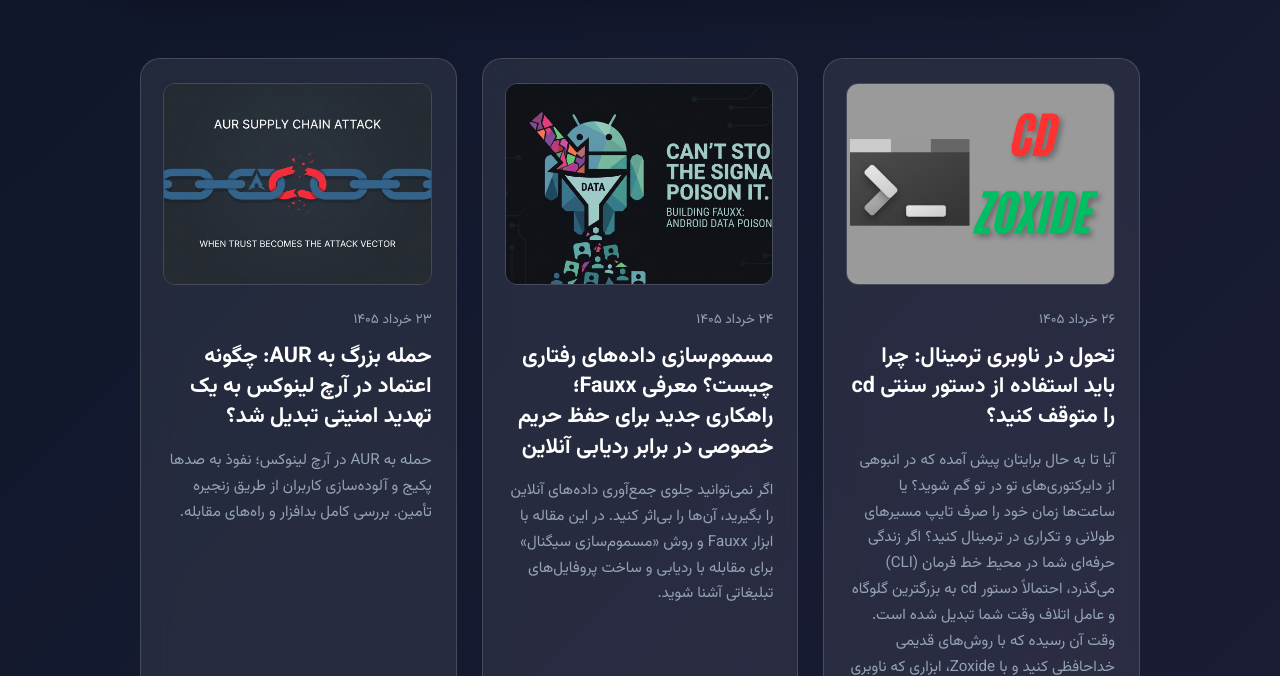
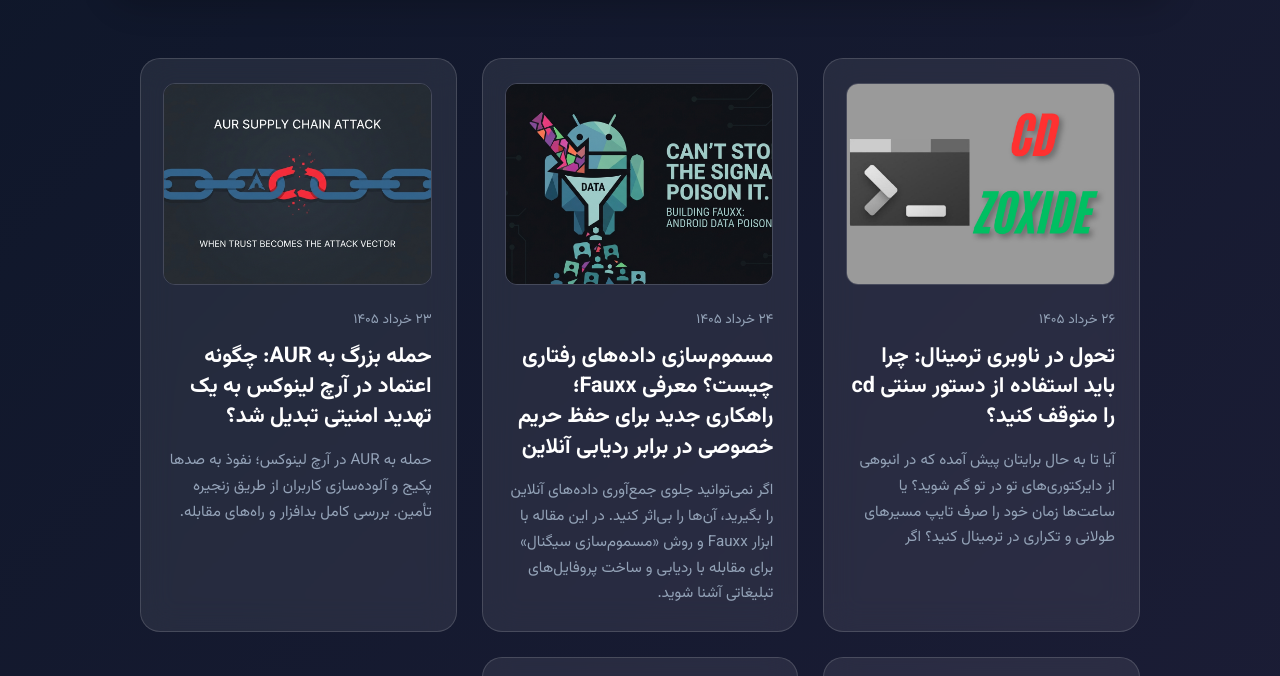
Before and after one commit to tech2049/tech2049.github.io, an Astro site: page / in a window 1280 px wide. Shown: the part 84-760 px from the top of the page. Built offline with nearby package versions, Linux system fonts and the light colour scheme; Astro itself is replaced by a stand-in of ours.

Commit message:
Update استفاده از zoxide به جای cd.md

```diff
--- a/src/content/blog/استفاده از zoxide به جای cd.md
+++ b/src/content/blog/استفاده از zoxide به جای cd.md
@@ -1,6 +1,6 @@
 ---
 title: "تحول در ناوبری ترمینال: چرا باید استفاده از دستور سنتی cd را متوقف کنید؟"
-description: "آیا تا به حال برایتان پیش آمده که در انبوهی از دایرکتوری‌های تو در تو گم شوید؟ یا ساعت‌ها زمان خود را صرف تایپ مسیرهای طولانی و تکراری در ترمینال کنید؟ اگر زندگی حرفه‌ای شما در محیط خط فرمان (CLI) می‌گذرد، احتمالاً دستور cd به بزرگترین گلوگاه و عامل اتلاف وقت شما تبدیل شده است. وقت آن رسیده که با روش‌های قدیمی خداحافظی کنید و با Zoxide، ابزاری که ناوبری ترمینال را متحول می‌کند، آشنا شوید."
+description: "آیا تا به حال برایتان پیش آمده که در انبوهی از دایرکتوری‌های تو در تو گم شوید؟ یا ساعت‌ها زمان خود را صرف تایپ مسیرهای طولانی و تکراری در ترمینال کنید؟ اگر "
 cover: "/images/zoxide.jpg"
 date: "2026-06-16"
 tags: ["ترمینال"]
```
